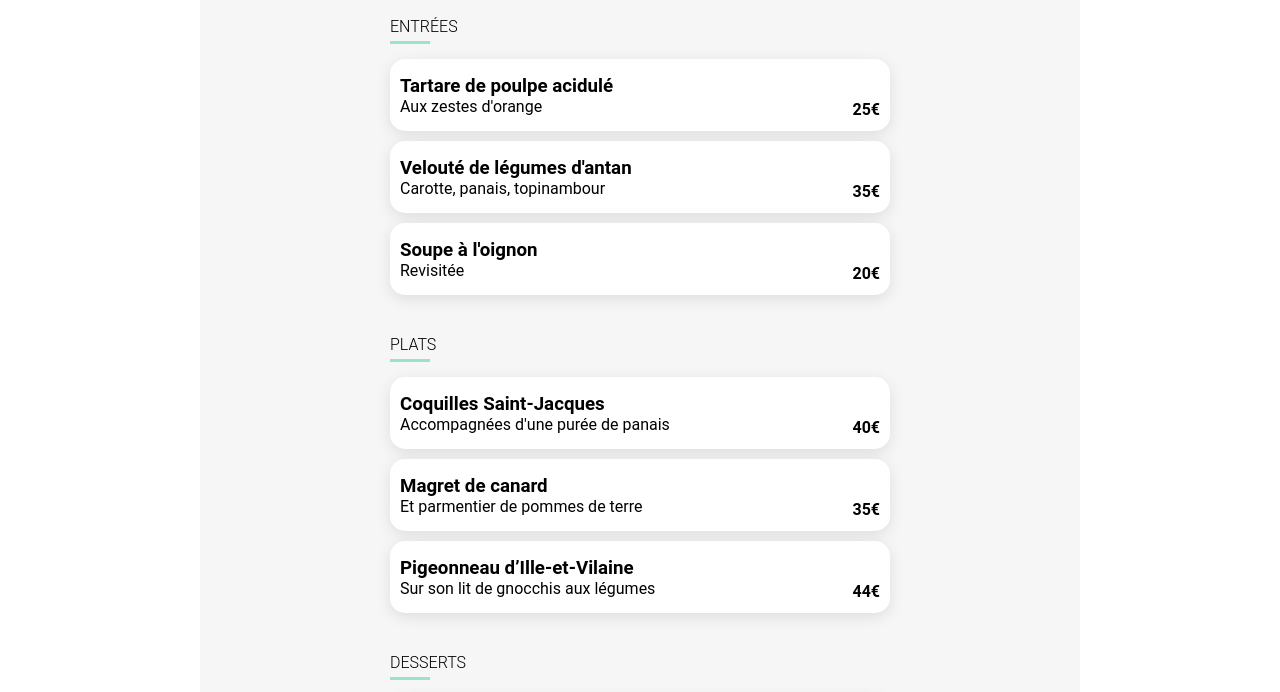
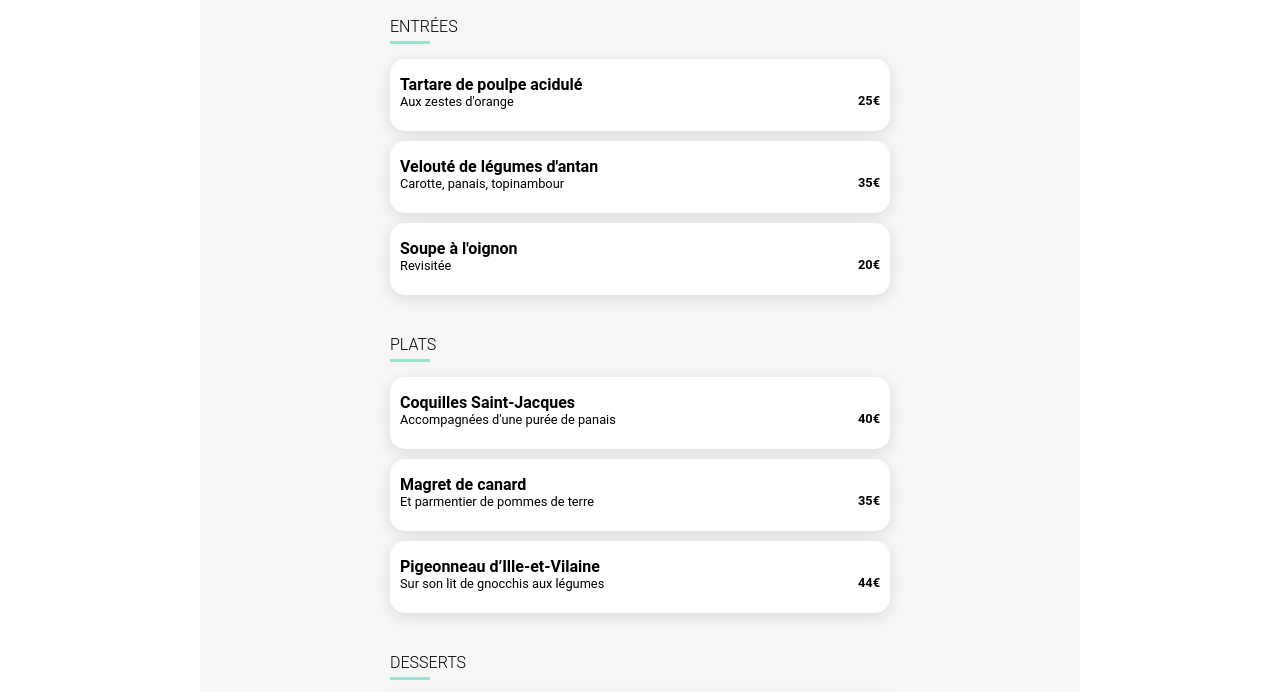
Before and after one commit to Ita-developpeur/ohmyfood, a website: page menus/a-la-francaise.html in a window 1280 px wide. Shown: the part 638-1330 px from the top of the page. Drawn offline with Linux system fonts and the light colour scheme.

Commit message:
Fix heart + ellipsis

```diff
--- a/style/sass/src/_classes.scss
+++ b/style/sass/src/_classes.scss
@@ -282,6 +282,7 @@
       background-color: #FFF;
       box-shadow: 0px 4.01149px 15.0431px rgba(0, 0, 0, 0.1);
       cursor: pointer;
+      overflow: hidden;
 
       &:hover,
       &:focus {
@@ -311,6 +312,23 @@
         position: relative;
         right: -10px;
         bottom: -16px;
+        overflow: hidden;
+        white-space: nowrap;
+        text-overflow: ellipsis;
+      }
+
+      h3 {
+        font-size: 1rem;
+      }
+
+      p {
+        font-size: 0.8rem;
+      }
+
+      h3,
+      p {
+        overflow: hidden;
+        text-overflow: ellipsis;
       }
 
       .validation i {
@@ -493,7 +511,7 @@
     }
 
     .coeur-restaurant {
-      right: 250px;
+      right: 30vw;
     }
 
     .epd {
@@ -582,7 +600,7 @@
     }
 
     .coeur-restaurant {
-      right: 460px;
+      right: 40vw;
       margin-top: -80px;
     }
 
```
Also changed, not shown: style/css/style.css, 1 other file.
